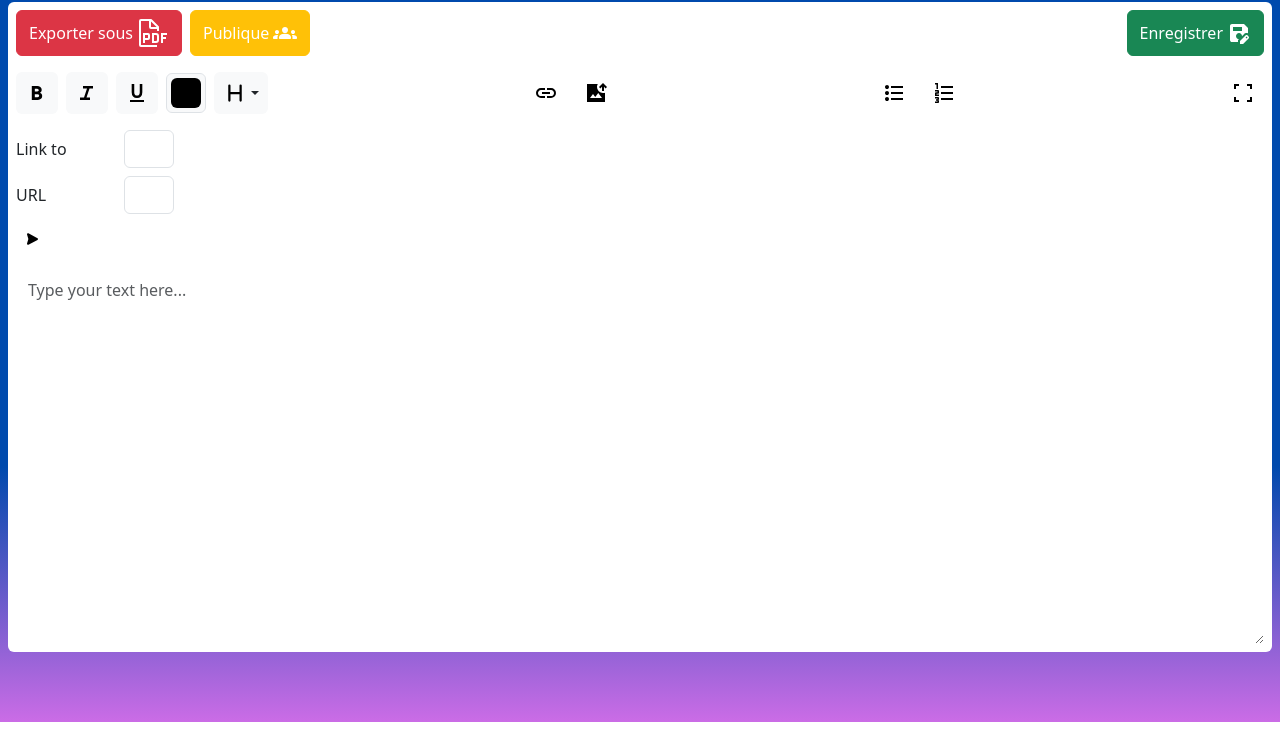
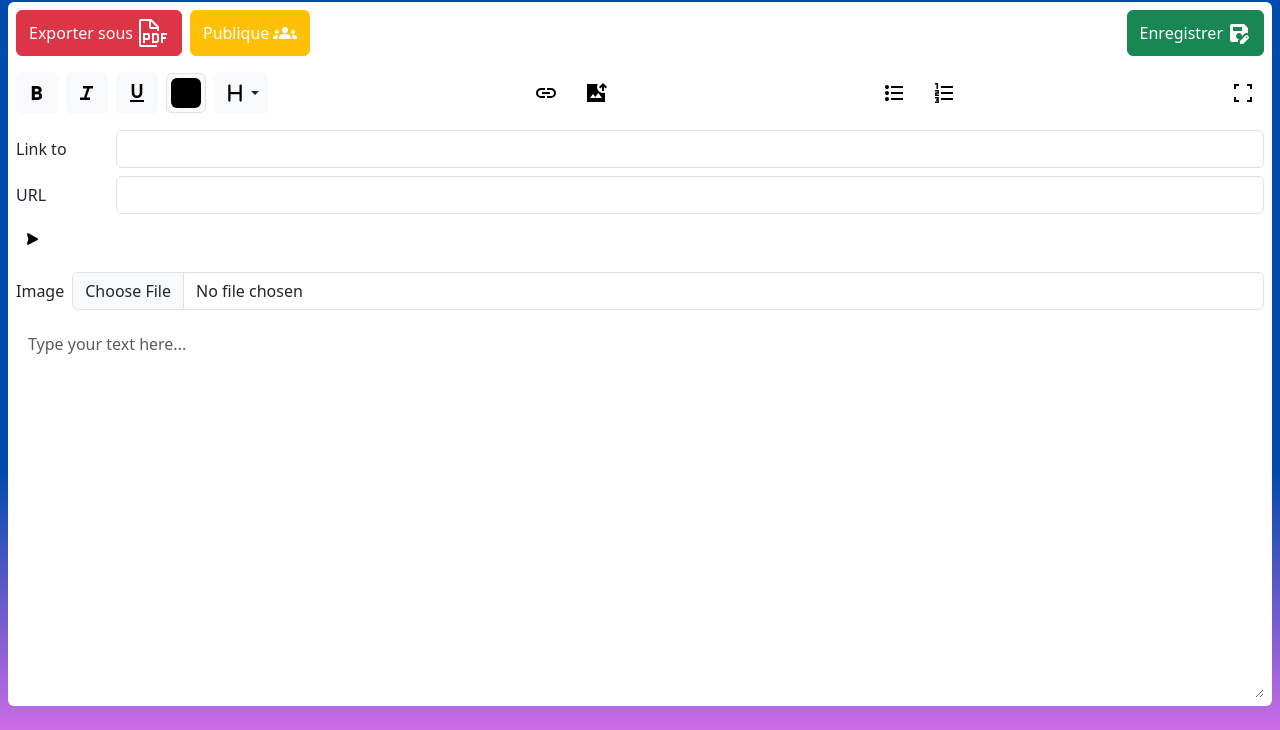
Before and after one commit to wizard32bit/online-notepad, a plain HTML site: page index.html in a window 1280 px wide. Both pictures are taken after a click on the button 595 px from the left and 171 px from the top of the page. Shown: the part 78-808 px from the top of the page. Drawn offline with nearby package versions, Linux system fonts and the light colour scheme.

Commit message:
toggle image input button

```diff
--- a/index.html
+++ b/index.html
@@ -98,9 +98,12 @@
 
             <!-- Upload buttons -->
             <div class="d-flex flex-wrap align-items-center gap-2 mb-3 upolad-content">
+                <!-- add Link -->
                 <button class="btn text-tool-btn d-flex align-items-center p-2" id="addLinkBtn">
                     <svg xmlns="http://www.w3.org/2000/svg" width="24" height="24" viewBox="0 0 24 24"><path fill="currentColor" d="M11 17H7q-2.075 0-3.537-1.463T2 12t1.463-3.537T7 7h4v2H7q-1.25 0-2.125.875T4 12t.875 2.125T7 15h4zm-3-4v-2h8v2zm5 4v-2h4q1.25 0 2.125-.875T20 12t-.875-2.125T17 9h-4V7h4q2.075 0 3.538 1.463T22 12t-1.463 3.538T17 17z"/></svg> </button>
-                <button class="btn text-tool-btn d-flex align-items-center p-2">
+
+                <!-- Image Button -->
+                <button class="btn text-tool-btn d-flex align-items-center p-2" id="imageBtn">
                     <svg xmlns="http://www.w3.org/2000/svg" width="24" height="24" viewBox="0 0 24 24"><path fill="currentColor" d="M3 21V3h10.8q-.4.675-.6 1.438T13 6q0 2.5 1.75 4.25T19 12q.525 0 1.025-.088T21 11.65V21zm3-4h12l-3.75-5l-3 4L9 13zm12-7V5.825L16.4 7.4L15 6l4-4l4 4l-1.4 1.4L20 5.825V10z"/></svg> </button>
             </div>
 
@@ -121,15 +124,16 @@
 
         </div>
 
+        <!-- a "form" for submitting the data related to the link to add -->
         <div class="mb-3" id="addLinkLayout">
             <div class="d-flex align-items-center gap-2 mb-2">
                 <label class="form-label mb-0" style="width: 100px;">Link to</label>
-                <input type="text" class="form-control dynamic-width" name="linkTarName" id="linkTarName" />
+                <input type="text" class="form-control" name="linkTarName" id="linkTarName" />
             </div>
 
             <div class="d-flex align-items-center gap-2 mb-2">
                 <label class="form-label mb-0" style="width: 100px;">URL</label>
-                <input type="text" class="form-control dynamic-width" name="linkUrl" id="linkUrl" />
+                <input type="text" class="form-control" name="linkUrl" id="linkUrl" />
             </div>
 
             <div class="d-flex flex-wrap align-items-center gap-2 mb-3 listing-btn-group">
@@ -138,6 +142,16 @@
                 </button>
             </div>
         </div>
+
+
+        <div class="mb-3" id="imageInputLayout">
+             <div class="d-flex align-items-center gap-2 mb-2">
+                <label class="form-label mb-0">Image</label>
+                <input type="file" accept="image/*" class="form-control" name="imageInput" id="imageInput" />
+            </div>
+        </div>
+
+
 
         <!-- TextArea-->
         <textarea id="noteContent" rows="15" class="form-control border-0 layout" rows="6" placeholder="Type your text here..."></textarea> </div> </div>
--- a/resources/app.js
+++ b/resources/app.js
@@ -11,26 +11,8 @@ dropdownItems.forEach(item => {
         dropdownButton.innerHTML = item.innerHTML;
         headingInput.value= item.id;
         console.log(headingInput.value);
-
     });
 });
-
-
-
-// link upload dynamic width
-document.querySelectorAll(".dynamic-width").forEach(input => {
-    const baseWidth = 50; // min width in pixels
-    const perChar = 25;    // width per character (approx)
-
-    function resize() {
-      const length = input.value.length;
-      input.style.width = Math.max(baseWidth, length * perChar) + "px";
-    }
-
-    input.addEventListener("input", resize);
-    resize(); // initialize on page load
-  });
-
 
 
 
@@ -61,3 +43,12 @@ addLinkBtn.addEventListener('click', function(){
   if(!addLinkLayoutVisibility) addLinkLayout.remove();
   else document.appendChild(addLinkLayout);
 });
+
+const imageBtn= document.querySelector('#imageBtn');
+const imageInputLayout= document.querySelector('#imageInputLayout');
+
+let imageInputLayoutVisiblity= false;
+imageBtn.addEventListener('click', ()=>{
+  imageInputLayoutVisiblity= !imageInputLayoutVisiblity;
+  imageInputLayout.hidden= !imageInputLayoutVisiblity;
+});
```
